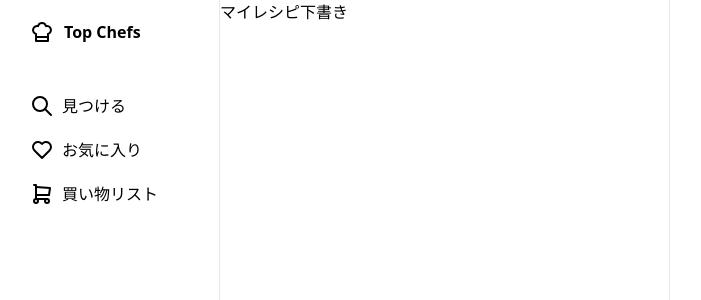
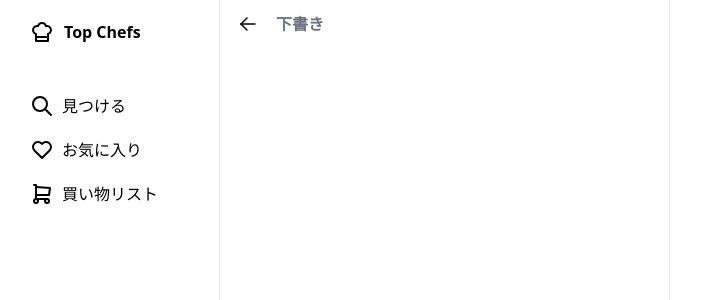
Before and after one commit to qin-team-recipe/14-frontend, a Next.js app: page /my-recipe/drafts in a window 1280 px wide. Shown: the top 300 px of the page, without its empty margins (290-991 px from the left). Built offline with nearby package versions, Linux system fonts and the light colour scheme.

Commit message:
✨ 下書き画面のトップバー作成

```diff
--- a/src/app/(top)/my-recipe/drafts/page.jsx
+++ b/src/app/(top)/my-recipe/drafts/page.jsx
@@ -1,3 +1,11 @@
+import { DraftBar } from "@/components/Bar";
+
 export default function Draft() {
-  return <div>マイレシピ下書き</div>;
+  return (
+    <div>
+      <div className="px-4 py-3">
+        <DraftBar />
+      </div>
+    </div>
+  );
 }
--- /dev/null
+++ b/src/components/Bar/DraftBar.jsx
@@ -0,0 +1,19 @@
+import Link from "next/link";
+import { IconArrowLeft } from "@tabler/icons-react";
+import { Bar } from "./Bar";
+
+// TODO: Linkの遷移先を指定する
+export function DraftBar() {
+  return (
+    <Bar
+      leftComponent={
+        <div className="flex">
+          <Link href="#">
+            <IconArrowLeft stroke={1.5} />
+          </Link>
+          <span className="mx-4 font-bold text-gray-500">下書き</span>
+        </div>
+      }
+    />
+  );
+}
--- a/src/components/Bar/index.js
+++ b/src/components/Bar/index.js
@@ -2,3 +2,4 @@ export { FavBar } from "./FavBar";
 export { ListBar } from "./ListBar";
 export { EditBar } from "./EditBar";
 export { NewMyRecipeBar } from "./NewMyRecipeBar";
+export { DraftBar } from "./DraftBar";
```
